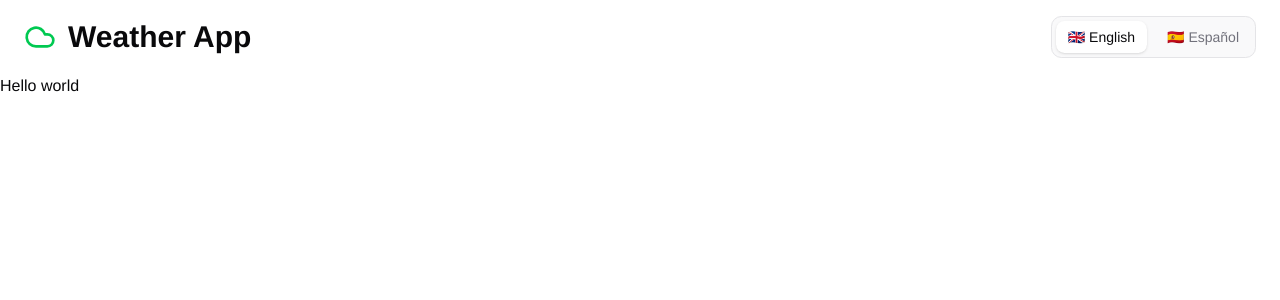
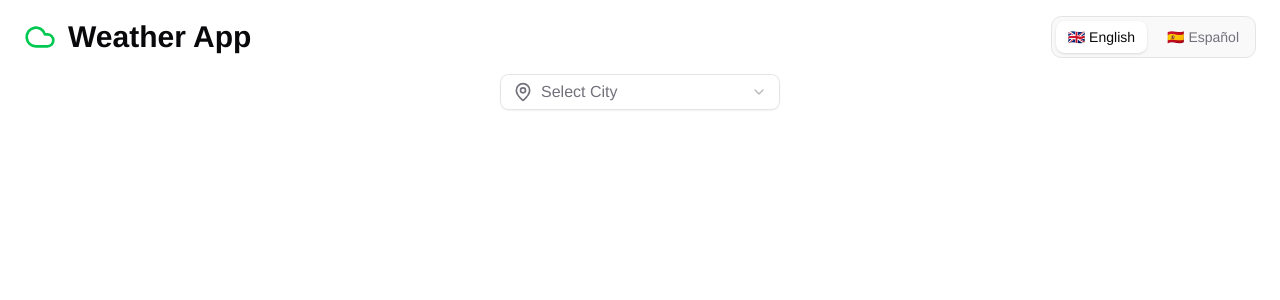
Before and after one commit to pablo-aviles-prieto/weather-app, a React (Vite) app: page / in a window 1280 px wide. Shown: the top 300 px of the page. Built offline with nearby package versions, Linux system fonts and the light colour scheme.

Commit message:
feat(city-selector): add dropdown to select the city

```diff
--- a/package.json
+++ b/package.json
@@ -21,6 +21,7 @@
     "test:e2e:ui:headed:debug": "playwright test --ui --headed --debug"
   },
   "dependencies": {
+    "@radix-ui/react-select": "^2.2.6",
     "@radix-ui/react-slot": "^1.2.3",
     "@tailwindcss/vite": "^4.1.14",
     "class-variance-authority": "^0.7.1",
--- a/src/app.tsx
+++ b/src/app.tsx
@@ -1,8 +1,15 @@
 import { Header } from '@/components/layout/header';
+import { CitySelector } from '@/features/city-selector/components/selector';
 
-export const App = () => (
-	<section className='min-h-screen'>
-		<Header />
-		<div>Hello world</div>
-	</section>
-);
+export const App = () => {
+	// const { selectedCity } = useCity();
+
+	return (
+		<section className='min-h-screen'>
+			<Header />
+			<div className='flex justify-center'>
+				<CitySelector />
+			</div>
+		</section>
+	);
+};
--- /dev/null
+++ b/src/components/ui/select.tsx
@@ -0,0 +1,161 @@
+// biome-ignore lint/performance/noNamespaceImport: <shadcn implementation>
+import * as SelectPrimitive from '@radix-ui/react-select';
+import { CheckIcon, ChevronDownIcon, ChevronUpIcon } from 'lucide-react';
+import type * as React from 'react';
+
+import { cn } from '@/lib/utils';
+
+function Select({ ...props }: React.ComponentProps<typeof SelectPrimitive.Root>) {
+	return <SelectPrimitive.Root data-slot='select' {...props} />;
+}
+
+function SelectGroup({ ...props }: React.ComponentProps<typeof SelectPrimitive.Group>) {
+	return <SelectPrimitive.Group data-slot='select-group' {...props} />;
+}
+
+function SelectValue({ ...props }: React.ComponentProps<typeof SelectPrimitive.Value>) {
+	return <SelectPrimitive.Value data-slot='select-value' {...props} />;
+}
+
+function SelectTrigger({
+	className,
+	size = 'default',
+	children,
+	...props
+}: React.ComponentProps<typeof SelectPrimitive.Trigger> & {
+	size?: 'sm' | 'default';
+}) {
+	return (
+		<SelectPrimitive.Trigger
+			className={cn(
+				"flex w-fit items-center justify-between gap-2 whitespace-nowrap rounded-md border border-input bg-transparent px-3 py-2 text-sm shadow-xs outline-none transition-[color,box-shadow] focus-visible:border-ring focus-visible:ring-[3px] focus-visible:ring-ring/50 disabled:cursor-not-allowed disabled:opacity-50 aria-invalid:border-destructive aria-invalid:ring-destructive/20 data-[size=default]:h-9 data-[size=sm]:h-8 data-[placeholder]:text-muted-foreground *:data-[slot=select-value]:line-clamp-1 *:data-[slot=select-value]:flex *:data-[slot=select-value]:items-center *:data-[slot=select-value]:gap-2 dark:bg-input/30 dark:aria-invalid:ring-destructive/40 dark:hover:bg-input/50 [&_svg:not([class*='size-'])]:size-4 [&_svg:not([class*='text-'])]:text-muted-foreground [&_svg]:pointer-events-none [&_svg]:shrink-0",
+				className
+			)}
+			data-size={size}
+			data-slot='select-trigger'
+			{...props}
+		>
+			{children}
+			<SelectPrimitive.Icon asChild>
+				<ChevronDownIcon className='size-4 opacity-50' />
+			</SelectPrimitive.Icon>
+		</SelectPrimitive.Trigger>
+	);
+}
+
+function SelectContent({
+	className,
+	children,
+	position = 'popper',
+	align = 'center',
+	...props
+}: React.ComponentProps<typeof SelectPrimitive.Content>) {
+	return (
+		<SelectPrimitive.Portal>
+			<SelectPrimitive.Content
+				align={align}
+				className={cn(
+					'data-[state=closed]:fade-out-0 data-[state=open]:fade-in-0 data-[state=closed]:zoom-out-95 data-[state=open]:zoom-in-95 data-[side=bottom]:slide-in-from-top-2 data-[side=left]:slide-in-from-right-2 data-[side=right]:slide-in-from-left-2 data-[side=top]:slide-in-from-bottom-2 relative z-50 max-h-(--radix-select-content-available-height) min-w-[8rem] origin-(--radix-select-content-transform-origin) overflow-y-auto overflow-x-hidden rounded-md border bg-popover text-popover-foreground shadow-md data-[state=closed]:animate-out data-[state=open]:animate-in',
+					position === 'popper' &&
+						'data-[side=left]:-translate-x-1 data-[side=top]:-translate-y-1 data-[side=right]:translate-x-1 data-[side=bottom]:translate-y-1',
+					className
+				)}
+				data-slot='select-content'
+				position={position}
+				{...props}
+			>
+				<SelectScrollUpButton />
+				<SelectPrimitive.Viewport
+					className={cn(
+						'p-1',
+						position === 'popper' &&
+							'h-[var(--radix-select-trigger-height)] w-full min-w-[var(--radix-select-trigger-width)] scroll-my-1'
+					)}
+				>
+					{children}
+				</SelectPrimitive.Viewport>
+				<SelectScrollDownButton />
+			</SelectPrimitive.Content>
+		</SelectPrimitive.Portal>
+	);
+}
+
+function SelectLabel({ className, ...props }: React.ComponentProps<typeof SelectPrimitive.Label>) {
+	return (
+		<SelectPrimitive.Label
+			className={cn('px-2 py-1.5 text-muted-foreground text-xs', className)}
+			data-slot='select-label'
+			{...props}
+		/>
+	);
+}
+
+function SelectItem({ className, children, ...props }: React.ComponentProps<typeof SelectPrimitive.Item>) {
+	return (
+		<SelectPrimitive.Item
+			className={cn(
+				"relative flex w-full cursor-default select-none items-center gap-2 rounded-sm py-1.5 pr-8 pl-2 text-sm outline-hidden focus:bg-accent focus:text-accent-foreground data-[disabled]:pointer-events-none data-[disabled]:opacity-50 [&_svg:not([class*='size-'])]:size-4 [&_svg:not([class*='text-'])]:text-muted-foreground [&_svg]:pointer-events-none [&_svg]:shrink-0 *:[span]:last:flex *:[span]:last:items-center *:[span]:last:gap-2",
+				className
+			)}
+			data-slot='select-item'
+			{...props}
+		>
+			<span className='absolute right-2 flex size-3.5 items-center justify-center'>
+				<SelectPrimitive.ItemIndicator>
+					<CheckIcon className='size-4' />
+				</SelectPrimitive.ItemIndicator>
+			</span>
+			<SelectPrimitive.ItemText>{children}</SelectPrimitive.ItemText>
+		</SelectPrimitive.Item>
+	);
+}
+
+function SelectSeparator({ className, ...props }: React.ComponentProps<typeof SelectPrimitive.Separator>) {
+	return (
+		<SelectPrimitive.Separator
+			className={cn('-mx-1 pointer-events-none my-1 h-px bg-border', className)}
+			data-slot='select-separator'
+			{...props}
+		/>
+	);
+}
+
+function SelectScrollUpButton({ className, ...props }: React.ComponentProps<typeof SelectPrimitive.ScrollUpButton>) {
+	return (
+		<SelectPrimitive.ScrollUpButton
+			className={cn('flex cursor-default items-center justify-center py-1', className)}
+			data-slot='select-scroll-up-button'
+			{...props}
+		>
+			<ChevronUpIcon className='size-4' />
+		</SelectPrimitive.ScrollUpButton>
+	);
+}
+
+function SelectScrollDownButton({
+	className,
+	...props
+}: React.ComponentProps<typeof SelectPrimitive.ScrollDownButton>) {
+	return (
+		<SelectPrimitive.ScrollDownButton
+			className={cn('flex cursor-default items-center justify-center py-1', className)}
+			data-slot='select-scroll-down-button'
+			{...props}
+		>
+			<ChevronDownIcon className='size-4' />
+		</SelectPrimitive.ScrollDownButton>
+	);
+}
+
+export {
+	Select,
+	SelectContent,
+	SelectGroup,
+	SelectItem,
+	SelectLabel,
+	SelectScrollDownButton,
+	SelectScrollUpButton,
+	SelectSeparator,
+	SelectTrigger,
+	SelectValue,
+};
--- /dev/null
+++ b/src/contexts/city-context.tsx
@@ -0,0 +1,23 @@
+import { createContext, type ReactNode, useContext, useState } from 'react';
+import type { City } from '@/types/city';
+
+type CityContextType = {
+	selectedCity: City | undefined;
+	setSelectedCity: (city: City) => void;
+};
+
+const CityContext = createContext<CityContextType | undefined>(undefined);
+
+export function CityProvider({ children }: { children: ReactNode }) {
+	const [selectedCity, setSelectedCity] = useState<CityContextType['selectedCity']>(undefined);
+
+	return <CityContext.Provider value={{ selectedCity, setSelectedCity }}>{children}</CityContext.Provider>;
+}
+
+export function useCity() {
+	const context = useContext(CityContext);
+	if (!context) {
+		throw new Error('useCity must be used within CityProvider');
+	}
+	return context;
+}
--- /dev/null
+++ b/src/features/city-selector/components/selector.tsx
@@ -0,0 +1,28 @@
+import { MapPin } from 'lucide-react';
+import { useTranslation } from 'react-i18next';
+import { Select, SelectContent, SelectItem, SelectTrigger, SelectValue } from '@/components/ui/select';
+import { useCity } from '@/contexts/city-context';
+import { CITIES } from '@/types/city';
+
+export function CitySelector() {
+	const { t } = useTranslation();
+	const { selectedCity, setSelectedCity } = useCity();
+
+	return (
+		<Select onValueChange={setSelectedCity} value={selectedCity}>
+			<SelectTrigger className='h-12 w-[280px] text-base'>
+				<div className='flex items-center gap-2'>
+					<MapPin className='size-5 text-muted-foreground' />
+					<SelectValue placeholder={t('select-city')} />
+				</div>
+			</SelectTrigger>
+			<SelectContent>
+				{CITIES.map((city) => (
+					<SelectItem className='text-base' key={city} value={city}>
+						{t(`cities.${city}`)}
+					</SelectItem>
+				))}
+			</SelectContent>
+		</Select>
+	);
+}
--- a/src/locales/en/translation.json
+++ b/src/locales/en/translation.json
@@ -1,3 +1,9 @@
 {
-  "title": "Weather App"
+  "title": "Weather App",
+  "select-city": "Select City",
+  "cities": {
+    "london": "London",
+    "toronto": "Toronto",
+    "singapore": "Singapore"
+  }
 }
--- a/src/locales/es/translation.json
+++ b/src/locales/es/translation.json
@@ -1,3 +1,9 @@
 {
-  "title": "Clima App"
+  "title": "Clima App",
+  "select-city": "Seleccionar Ciudad",
+  "cities": {
+    "london": "Londres",
+    "toronto": "Toronto",
+    "singapore": "Singapur"
+  }
 }
--- a/src/main.tsx
+++ b/src/main.tsx
@@ -1,12 +1,16 @@
 import { StrictMode } from 'react';
 import { createRoot } from 'react-dom/client';
 import { App } from '@/app';
+import { Providers } from '@/providers';
+
+import './i18n';
 import './styles/index.css';
-import './i18n';
 
 // biome-ignore lint/style/noNonNullAssertion: <implemented by vite>
 createRoot(document.getElementById('root')!).render(
 	<StrictMode>
-		<App />
+		<Providers>
+			<App />
+		</Providers>
 	</StrictMode>
 );
--- /dev/null
+++ b/src/providers/index.tsx
@@ -0,0 +1,3 @@
+import { CityProvider } from '@/contexts/city-context';
+
+export const Providers = ({ children }: { children: React.ReactNode }) => <CityProvider>{children}</CityProvider>;
--- /dev/null
+++ b/src/types/city.ts
@@ -0,0 +1,2 @@
+export const CITIES = ['london', 'toronto', 'singapore'] as const;
+export type City = (typeof CITIES)[number];
```
Also changed, not shown: 1 other file (tests, documents, lock files or other folders).
